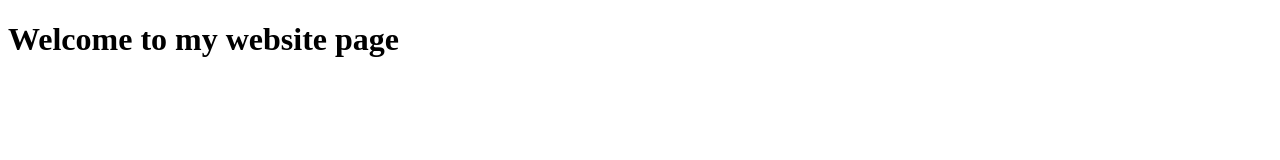
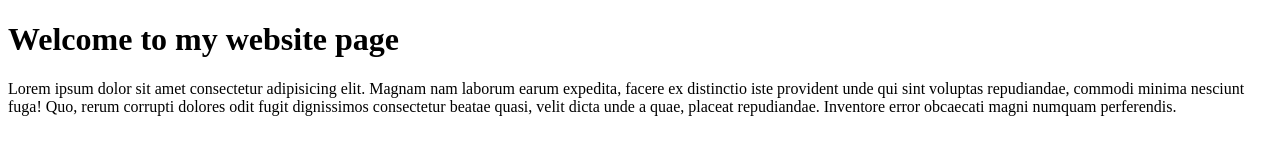
Before and after one commit to osborne2020/first-project, a plain HTML site: page index.html in a window 1280 px wide. Drawn offline with Linux system fonts and the light colour scheme.

Commit message:
Added a intro paragraph

```diff
--- a/index.html
+++ b/index.html
@@ -10,6 +10,8 @@
 
 <body>
     <h1>Welcome to my website page</h1>
+    <p>Lorem ipsum dolor sit amet consectetur adipisicing elit. Magnam nam laborum earum expedita, facere ex distinctio iste provident unde qui sint voluptas repudiandae, commodi minima nesciunt fuga! Quo, rerum corrupti dolores odit fugit dignissimos consectetur
+        beatae quasi, velit dicta unde a quae, placeat repudiandae. Inventore error obcaecati magni numquam perferendis.</p>
 
 </body>
 
```
